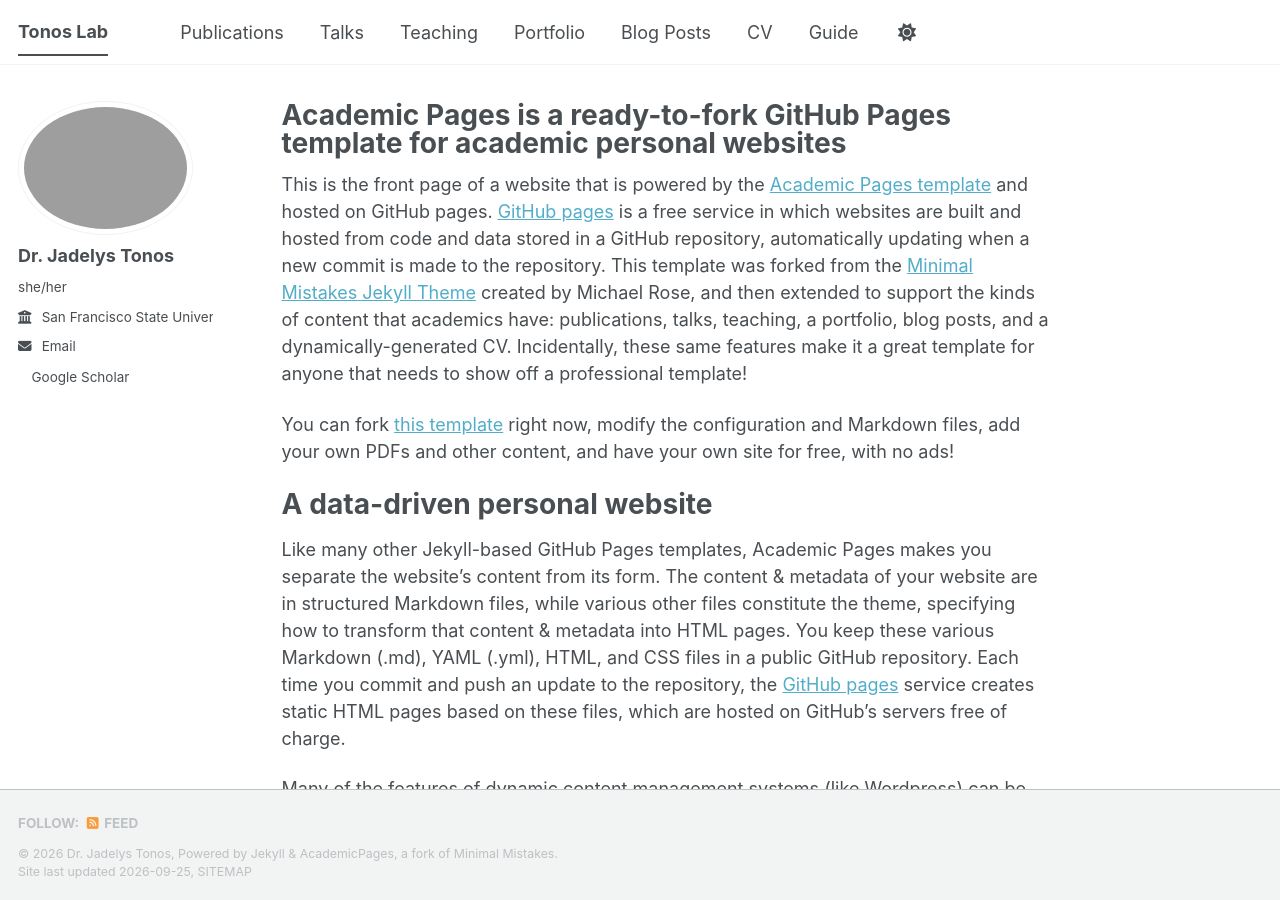
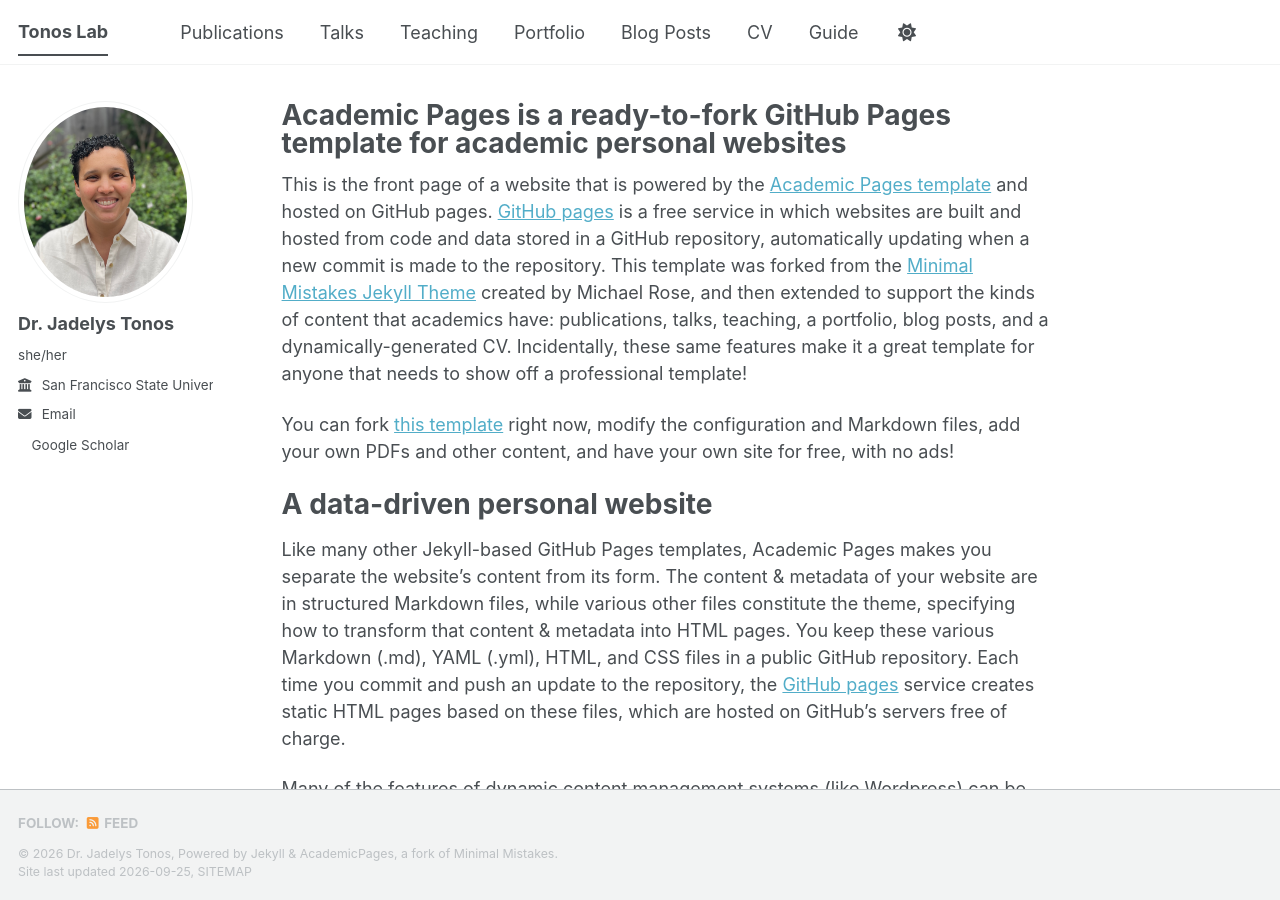
Before and after one commit to jtonos/jtonos.github.io, a Jekyll site: the page built from _pages/about.md, in a window 1280 px wide and 900 px high. Built offline with Jekyll 4.4.1, drawn with Linux system fonts in a browser that asks for light colours; a style sheet for code colours, icons or effects is not loaded.

Commit message:
Update _config.yml

```diff
--- a/_config.yml
+++ b/_config.yml
@@ -23,7 +23,7 @@ repository               : "academicpages/academicpages.github.io"
 #               Additional customization can be done by editing /_includes/author-profile.html
 author:
   # Biographic information
-  avatar           : "IMG_4951"
+  avatar           : "IMG_4951.JPG"
   name             : "Dr. Jadelys Tonos"
   pronouns         : "she/her"
   employer         : "San Francisco State University"
```
